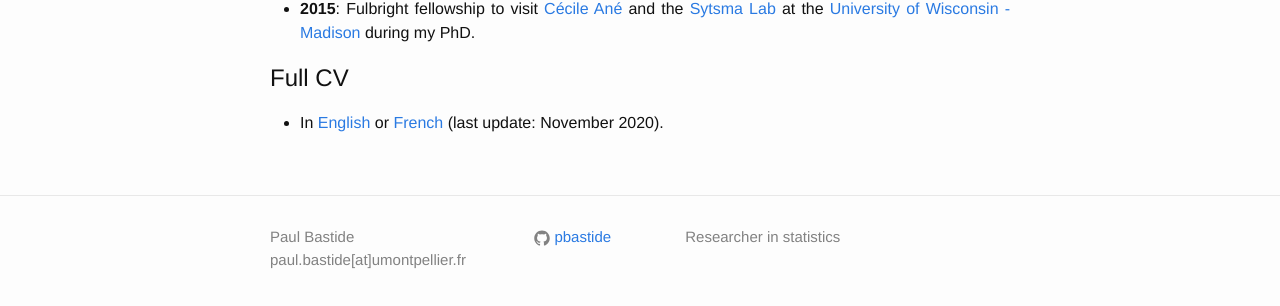
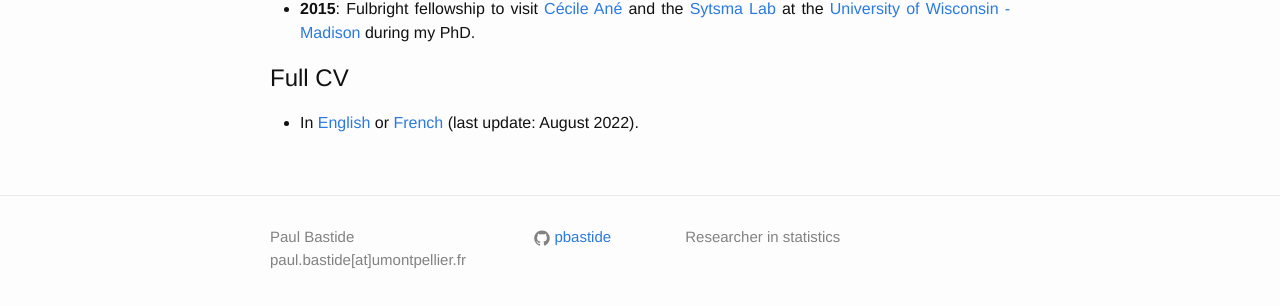
Before and after one commit to pbastide/pbastide.github.io, a Jekyll site: the page built from CV.md, in a window 1280 px wide. Shown: the part 728-1034 px from the top of the page. Built offline with Jekyll 4.4.1, drawn with Linux system fonts in a browser that asks for light colours.

Commit message:
Update CV.

```diff
--- a/CV.md
+++ b/CV.md
@@ -36,4 +36,4 @@ and [Mahendra Mariadasou](https://mahendra-mariadassou.github.io/) ([MaIAGE](htt
 
 # Full CV
 
-* In [English]({{site.baseurl}}/docs/202011CVen.pdf) or [French]({{site.baseurl}}/docs/202011CVfr.pdf) (last update: November 2020).
+* In [English]({{site.baseurl}}/docs/202208CVen.pdf) or [French]({{site.baseurl}}/docs/202208CVfr.pdf) (last update: August 2022).
```
Also changed, not shown: 2 other files.
